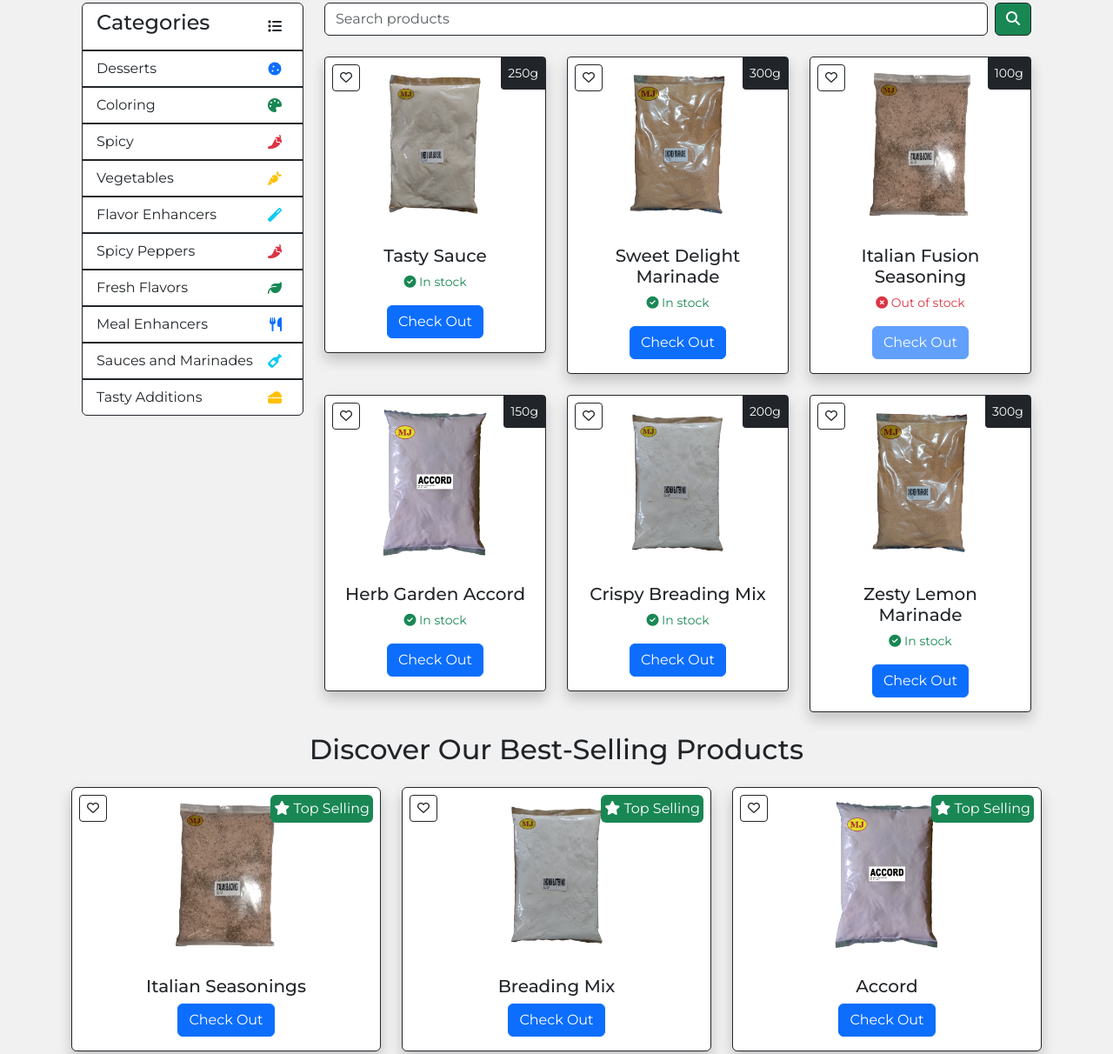
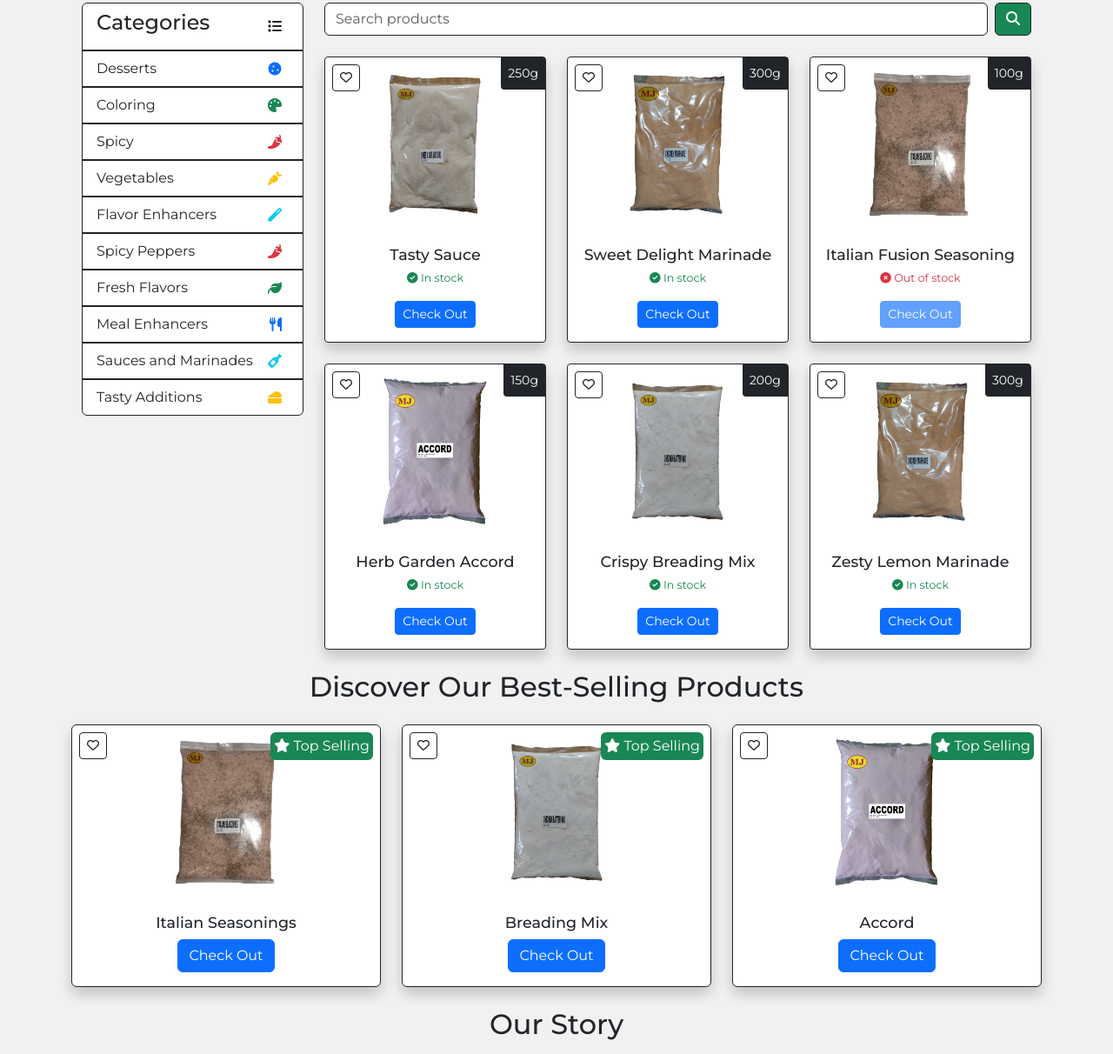
Before and after one commit to xyrusL/mjmain, a plain HTML site: page Mj main/index.html in a window 1280 px wide. Shown: the part 644-1856 px from the top of the page at 87% size. Drawn offline with nearby package versions, Linux system fonts and the light colour scheme.

Commit message:
Your commit message here

```diff
--- a/Mj main/index.html
+++ b/Mj main/index.html
@@ -155,10 +155,10 @@
                                 <span class="position-absolute top-0 end-0 bg-dark text-white p-2 small"
                                     style="border-bottom-left-radius: 0.25rem;">250g</span>
                             </div>
-                            <div class="card-body">
+                            <div class="card-body" style="font-size: 0.9rem;">
                                 <h5 class="card-title">Tasty Sauce</h5>
                                 <p class="text-success small"><i class="fas fa-check-circle"></i> In stock</p>
-                                <a href="#" class="btn btn-primary">Check Out</a>
+                                <a href="#" class="btn btn-primary btn-sm">Check Out</a>
                             </div>
                         </div>
                     </div>
@@ -172,10 +172,10 @@
                                 <span class="position-absolute top-0 end-0 bg-dark text-white p-2 small"
                                     style="border-bottom-left-radius: 0.25rem;">300g</span>
                             </div>
-                            <div class="card-body">
+                            <div class="card-body" style="font-size: 0.9rem;">
                                 <h5 class="card-title">Sweet Delight Marinade</h5>
                                 <p class="text-success small"><i class="fas fa-check-circle"></i> In stock</p>
-                                <a href="#" class="btn btn-primary">Check Out</a>
+                                <a href="#" class="btn btn-primary btn-sm">Check Out</a>
                             </div>
                         </div>
                     </div>
@@ -189,10 +189,10 @@
                                 <span class="position-absolute top-0 end-0 bg-dark text-white p-2 small"
                                     style="border-bottom-left-radius: 0.25rem;">100g</span>
                             </div>
-                            <div class="card-body">
+                            <div class="card-body" style="font-size: 0.9rem;">
                                 <h5 class="card-title">Italian Fusion Seasoning</h5>
                                 <p class="text-danger small"><i class="fas fa-times-circle"></i> Out of stock</p>
-                                <a href="#" class="btn btn-primary disabled">Check Out</a>
+                                <a href="#" class="btn btn-primary btn-sm disabled">Check Out</a>
                             </div>
                         </div>
                     </div>
@@ -208,10 +208,10 @@
                                 <span class="position-absolute top-0 end-0 bg-dark text-white p-2 small"
                                     style="border-bottom-left-radius: 0.25rem;">150g</span>
                             </div>
-                            <div class="card-body">
+                            <div class="card-body" style="font-size: 0.9rem;">
                                 <h5 class="card-title">Herb Garden Accord</h5>
                                 <p class="text-success small"><i class="fas fa-check-circle"></i> In stock</p>
-                                <a href="#" class="btn btn-primary">Check Out</a>
+                                <a href="#" class="btn btn-primary btn-sm">Check Out</a>
                             </div>
                         </div>
                     </div>
@@ -225,10 +225,10 @@
                                 <span class="position-absolute top-0 end-0 bg-dark text-white p-2 small"
                                     style="border-bottom-left-radius: 0.25rem;">200g</span>
                             </div>
-                            <div class="card-body">
+                            <div class="card-body" style="font-size: 0.9rem;">
                                 <h5 class="card-title">Crispy Breading Mix</h5>
                                 <p class="text-success small"><i class="fas fa-check-circle"></i> In stock</p>
-                                <a href="#" class="btn btn-primary">Check Out</a>
+                                <a href="#" class="btn btn-primary btn-sm">Check Out</a>
                             </div>
                         </div>
                     </div>
@@ -242,10 +242,10 @@
                                 <span class="position-absolute top-0 end-0 bg-dark text-white p-2 small"
                                     style="border-bottom-left-radius: 0.25rem;">300g</span>
                             </div>
-                            <div class="card-body">
+                            <div class="card-body" style="font-size: 0.9rem;">
                                 <h5 class="card-title">Zesty Lemon Marinade</h5>
                                 <p class="text-success small"><i class="fas fa-check-circle"></i> In stock</p>
-                                <a href="#" class="btn btn-primary">Check Out</a>
+                                <a href="#" class="btn btn-primary btn-sm">Check Out</a>
                             </div>
                         </div>
                     </div>
--- a/Mj main/style.css
+++ b/Mj main/style.css
@@ -117,6 +117,14 @@ body {
     box-shadow: 0 20px 40px rgba(0,0,0,0.3), 0 15px 20px rgba(0,0,0,0.2);
 }
 
+.card-title {
+    font-size: 1.1rem;
+    white-space: nowrap;
+    overflow: hidden;
+    text-overflow: ellipsis;
+    display: block;
+}
+
 
 /* Footer CSS */
 .quick-link {
```
